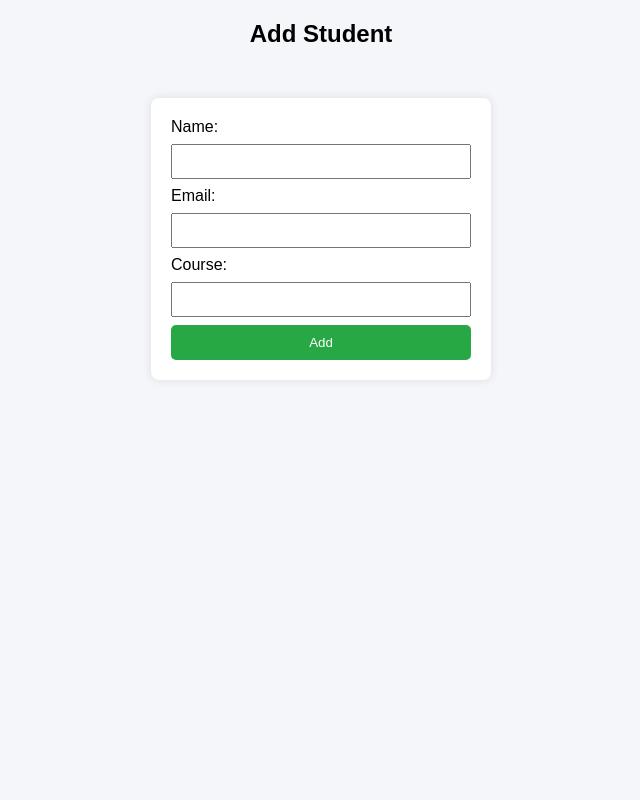
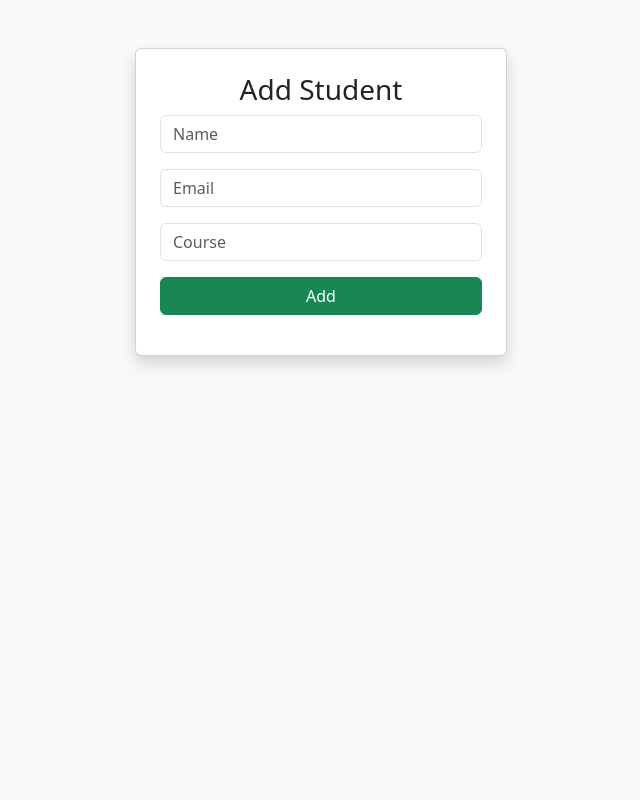
Before and after one commit to Rohan07-AI/student-management-system, a Flask app: page /add in a window 1280 px wide. Shown: the whole page, without its empty margins (319-959 px from the left). Run offline with Flask 3, Linux system fonts and the light colour scheme.

Commit message:
Redesign add student form with Bootstrap

```diff
--- a/student_management/templates/add.html
+++ b/student_management/templates/add.html
@@ -1,9 +1,21 @@
-<link rel="stylesheet" href="{{ url_for('static', filename='style.css') }}">
-<h2>Add Student</h2>
+<html>
+<head>
+<link href="https://cdn.jsdelivr.net/npm/bootstrap@5.3.0/dist/css/bootstrap.min.css" rel="stylesheet">
+</head>
+<body class="bg-light">
 
-<form method="POST">
-Name: <input type="text" name="name"><br>
-Email: <input type="email" name="email"><br>
-Course: <input type="text" name="course"><br>
-<button type="submit">Add</button>
-</form>
+<div class="container mt-5">
+    <div class="card p-4 shadow col-md-4 mx-auto">
+        <h3 class="text-center">Add Student</h3>
+
+        <form method="POST">
+            <input type="text" name="name" class="form-control mb-3" placeholder="Name" required>
+            <input type="email" name="email" class="form-control mb-3" placeholder="Email" required>
+            <input type="text" name="course" class="form-control mb-3" placeholder="Course" required>
+            <button class="btn btn-success w-100">Add</button>
+        </form>
+    </div>
+</div>
+<script src="https://cdn.jsdelivr.net/npm/bootstrap@5.3.0/dist/js/bootstrap.bundle.min.js"></script>
+</body>
+</html>
```
